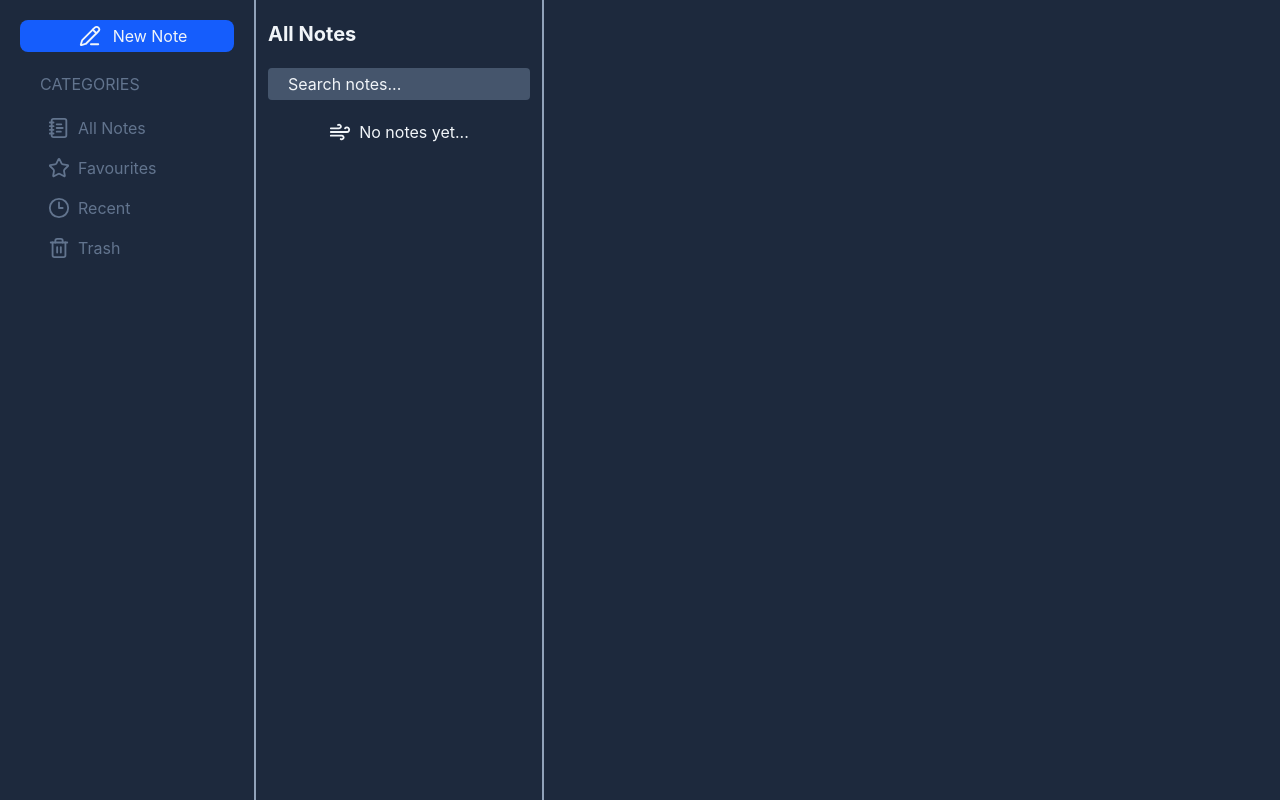
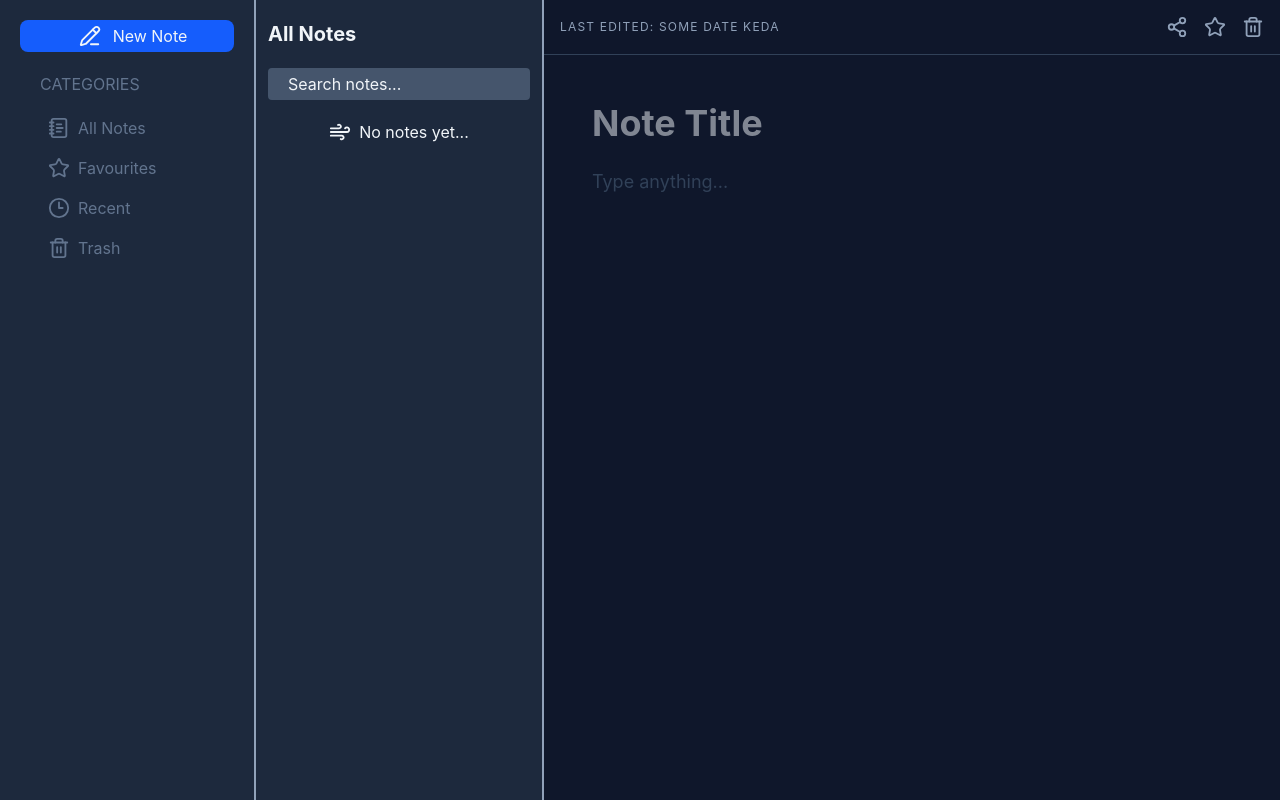
Before and after one commit to Zolender/Notebook-with-React, a React (Vite) app: page / in a window 1280 px wide. Built offline with nearby package versions, Linux system fonts and the light colour scheme.

Commit message:
feat: implement Editor component layout and functionality

```diff
--- a/src/Components/Editor.jsx
+++ b/src/Components/Editor.jsx
@@ -1,7 +1,21 @@
+import { Share2, Star, Trash2 } from "lucide-react";
+
 const Editor = () => {
     return (
-        <>
-        </>
+        <main className="flex-1 flex flex-col bg-slate-900 overflow-hidden">
+            <div className="flex items-center justify-between p-4 border-b border-slate-700">
+                <span className="text-xs text-slate-400 uppercase tracking-widest">Last edited: some date keda</span>
+                <div className="flex gap-4 text-slate-400">
+                    <Share2 size={22} className="hover:cursor-pointer" />
+                    <Star size={22} className="hover:cursor-pointer"/>
+                    <Trash2 size={22} className="hover:cursor-pointer"/>
+                </div>
+            </div>
+            <div className="flex-1 flex flex-col p-8 md:p-12 max-w-4xl mx-auto w-full">
+                <input type="text" placeholder="Note Title" className="bg-transparent text-4xl font-bold text-slate-100 outline-none placeholder::text-slate-700 mb-6"/>
+                <textarea placeholder="Type anything..."  className="flex-1 bg-transparent text-lg text-slate-200 outline-none resize-none placeholder:text-slate-700 leading-relaxed"></textarea>
+            </div>
+        </main>
     );
 }
 
```
